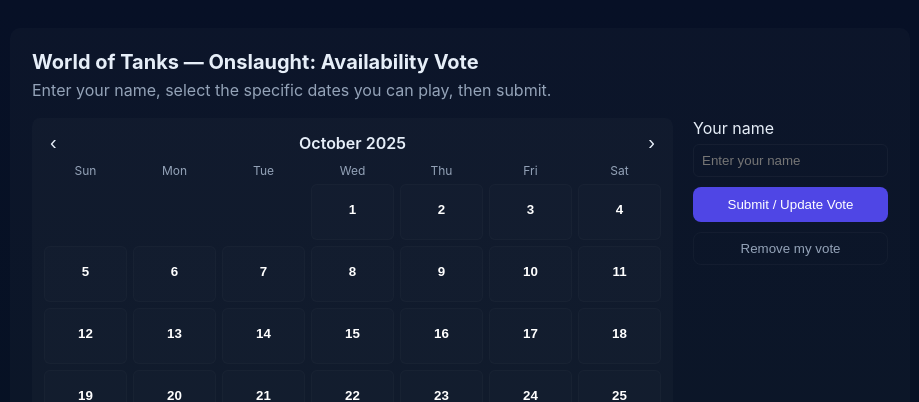
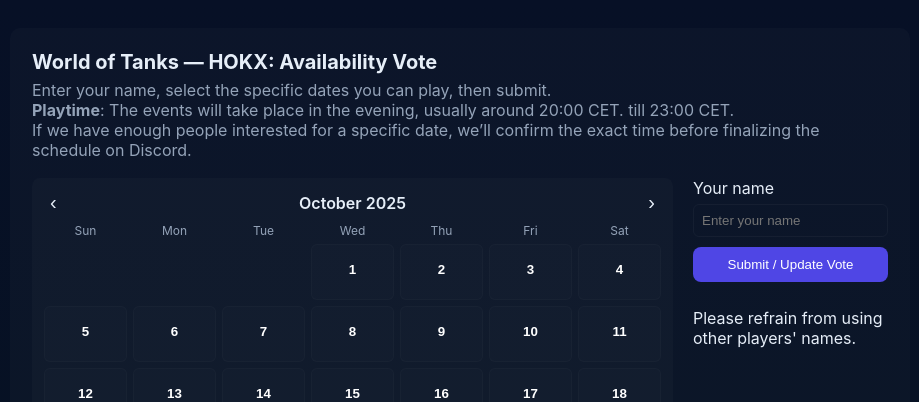
Before and after one commit to DaniilSsv/HokxOnslaught, a React (Vite) app: page / in a window 1280 px wide. Shown: the top 402 px of the page, without its empty margins (180-1099 px from the left). Built offline with nearby package versions, Linux system fonts and the light colour scheme; no server answers; the HTML template or start-up script is replaced by a standard one.

Commit message:
small tweaks and improvements on ui

```diff
--- a/index.html
+++ b/index.html
@@ -3,7 +3,7 @@
   <head>
     <meta charset="utf-8" />
     <meta name="viewport" content="width=device-width, initial-scale=1.0" />
-    <title>WOT Onslaught Availability</title>
+    <title>WOT HOKX Event Availability</title>
   </head>
   <body>
     <div id="root"></div>
--- a/src/App.jsx
+++ b/src/App.jsx
@@ -37,13 +37,12 @@
   })
 
   useEffect(() => {
-    // load votes from API on mount
     let mounted = true
     fetchVotesFromApi().then(data => { if (mounted) setVotes(data) })
     return () => { mounted = false }
   }, [])
 
-  // when user types a name or votes change, auto-select dates for that name (case-insensitive exact match)
+  //(case-insensitive exact match)
   useEffect(() => {
     const name = (user.name || '').trim()
     if (!name) {
@@ -80,7 +79,6 @@
       return
     }
 
-    // call API to replace user's votes
     fetch(`${API_URL}/votes`, {
       method: 'POST',
       headers: { 'Content-Type': 'application/json' },
@@ -99,51 +97,16 @@
     })
   }
 
-  function removeVote() {
-    // remove only the currently selected dates for this user
-    if (!user.name || user.name.trim() === '') {
-      setMessage('Enter your name before trying to remove a vote.')
-      setTimeout(() => setMessage(''), 2000)
-      return
-    }
-    if (!selection || selection.length === 0) {
-      setMessage('Select one or more dates to remove your vote from.')
-      setTimeout(() => setMessage(''), 2000)
-      return
-    }
-
-    fetch(`${API_URL}/votes/remove`, {
-      method: 'POST',
-      headers: { 'Content-Type': 'application/json' },
-      body: JSON.stringify({ name: user.name, dates: selection })
-    }).then(async res => {
-      if (!res.ok) throw new Error('failed')
-      const data = await fetchVotesFromApi()
-      // update local user dates (remove the removed ones)
-      const prevDates = loadUser().dates || []
-      const remaining = prevDates.filter(d => !selection.includes(d))
-      setVotes(data)
-      setSelection([])
-      setUser(prev => ({ ...prev, dates: remaining }))
-      localStorage.setItem(STORAGE_USER_KEY, JSON.stringify({ name: user.name || '', dates: remaining }))
-      setMessage('Selected dates removed from your vote (name preserved).')
-      setTimeout(() => setMessage(''), 3000)
-    }).catch(err => {
-      console.error(err)
-      setMessage('Failed to remove vote — check the server.')
-      setTimeout(() => setMessage(''), 3000)
-    })
-  }
-
   function prevMonth() { setCurrentMonth(m => new Date(m.getFullYear(), m.getMonth() - 1, 1)) }
   function nextMonth() { setCurrentMonth(m => new Date(m.getFullYear(), m.getMonth() + 1, 1)) }
-  // build results list sorted by date is handled in Results component
 
   return (
     <div className="container">
       <header>
-        <h1>World of Tanks — Onslaught: Availability Vote</h1>
+        <h1>World of Tanks — HOKX: Availability Vote</h1>
         <p>Enter your name, select the specific dates you can play, then submit.</p>
+        <p><strong>Playtime</strong>: The events will take place in the evening, usually around 20:00 CET. till 23:00 CET.</p>
+        <p>If we have enough people interested for a specific date, we’ll confirm the exact time before finalizing the schedule on Discord.</p>
       </header>
 
       <section className="voting">
@@ -156,7 +119,7 @@
           nextMonth={nextMonth}
         />
 
-        <Actions user={user} setUser={setUser} submit={submit} removeVote={removeVote} message={message} />
+        <Actions user={user} setUser={setUser} submit={submit} message={message} />
       </section>
 
       <Results votes={votes} />
--- a/src/components/Actions.jsx
+++ b/src/components/Actions.jsx
@@ -1,13 +1,13 @@
 import React from 'react'
 
-export default function Actions({ user, setUser, submit, removeVote, message }) {
+export default function Actions({ user, setUser, submit, message }) {
   return (
     <div className="actions">
       <label className="name-input">Your name
         <input value={user.name || ''} onChange={e => setUser(prev => ({ ...prev, name: e.target.value }))} placeholder="Enter your name" />
       </label>
       <button onClick={submit} className="primary">Submit / Update Vote</button>
-      <button onClick={removeVote} className="muted">Remove my vote</button>
+      <p>Please refrain from using other players' names.</p>
       {message && <div className="message">{message}</div>}
     </div>
   )
```
